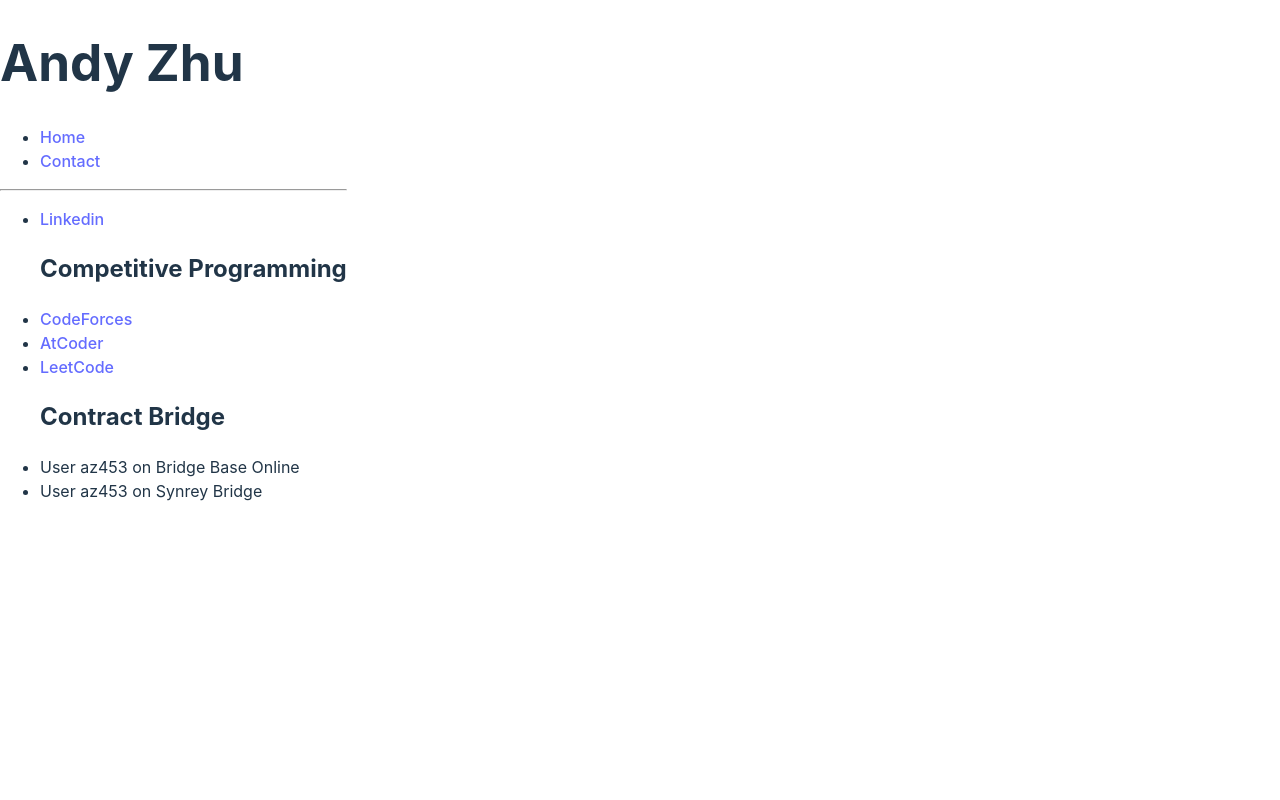
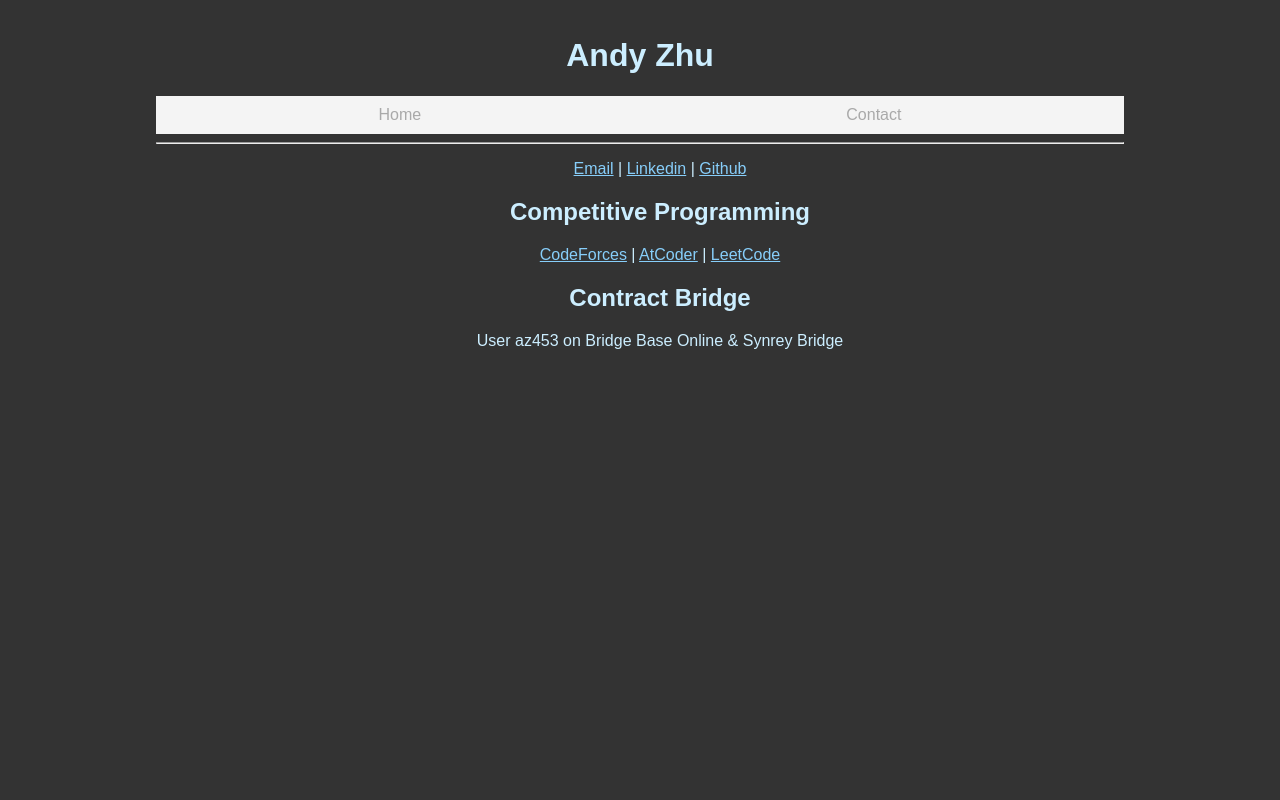
Before and after one commit to andyzhu23/andyzhu23.github.io, a React (Vite) app: page /Contact in a window 1280 px wide. Shown: the top 800 px of the page. Built offline with nearby package versions, Linux system fonts and the light colour scheme.

Commit message:
added some styles

```diff
--- a/src/Contact.tsx
+++ b/src/Contact.tsx
@@ -3,16 +3,23 @@
 const Home: React.FC = () => {
     return (
         <>
-        <ul>
-            <li><a href="https://www.linkedin.com/in/andy-zhu-92409323b/">Linkedin</a></li>
+        <ul style={{ textAlign: "center" }}>
+            <span>
+                <a href="andy.zheyuan.zhu@gmail.com" style={{color: "lightskyblue"}}>Email</a>
+                <span> | </span>
+                <a href="https://www.linkedin.com/in/andy-zhu-92409323b/" style={{color: "lightskyblue"}}>Linkedin</a>
+                <span> | </span>
+                <a href="https://github.com/andyzhu23" style={{color: "lightskyblue"}}>Github</a>
+            </span>
 
         <h2>Competitive Programming</h2>
-            <li><a href="https://codeforces.com/">CodeForces</a></li>
-            <li><a href="https://atcoder.jp/users/Wizard_of_Orz">AtCoder</a></li>
-            <li><a href="https://leetcode.com/u/Wizard_of_Orz/">LeetCode</a></li>
+            <a href="https://codeforces.com/" style={{color: "lightskyblue"}}>CodeForces</a>
+            <span> | </span>
+            <a href="https://atcoder.jp/users/Wizard_of_Orz" style={{color: "lightskyblue"}}>AtCoder</a>
+            <span> | </span>
+            <a href="https://leetcode.com/u/Wizard_of_Orz/" style={{color: "lightskyblue"}}>LeetCode</a>
         <h2>Contract Bridge</h2>
-            <li>User az453 on Bridge Base Online</li>
-            <li>User az453 on Synrey Bridge</li>
+            <span>User az453 on Bridge Base Online & Synrey Bridge</span>
         </ul>
         </>
     );
--- a/src/Header.tsx
+++ b/src/Header.tsx
@@ -4,13 +4,11 @@ import "./index.css"
 const Header: React.FC = () => {
 
     return (
-        <header>
+        <header style={{ textAlign: "center" }}>
             <h1>Andy Zhu</h1>
-            <nav>
-                <ul>
-                    <li><a href = "/" className="Header">Home</a></li>
-                    <li><a href = "/Contact" className="Header">Contact</a></li>
-                </ul>
+            <nav className="navbar">
+                    <a href = "/" className="Header" style={{color: "darkgray"}}>Home</a>
+                    <a href = "/Contact" className="Header" style={{color: "darkgray"}}>Contact</a>
             </nav>
             <hr></hr>
         </header>
--- a/src/Home.tsx
+++ b/src/Home.tsx
@@ -3,9 +3,9 @@
 const Home: React.FC = () => {
     return (
         <>
-        <p>
-        Hello, Welcome to Andy's personal website. I am an undergrad at University of Cambridge studying the Computer Science Tripos.
-        </p>
+            <p style={{ textAlign: "center" }}>
+                Hello, Welcome to Andy's personal website. I am an undergrad at University of Cambridge studying the Computer Science Tripos.
+            </p>
         </>
     );
 };
--- a/src/index.css
+++ b/src/index.css
@@ -4,71 +4,159 @@ Footer {
   text-align: center;
 }
 
-:root {
-  font-family: Inter, system-ui, Avenir, Helvetica, Arial, sans-serif;
-  line-height: 1.5;
-  font-weight: 400;
-
-  color-scheme: light dark;
-  color: rgba(255, 255, 255, 0.87);
-  background-color: #242424;
-
-  font-synthesis: none;
-  text-rendering: optimizeLegibility;
-  -webkit-font-smoothing: antialiased;
-  -moz-osx-font-smoothing: grayscale;
+/* styles.css */
+.navbar {
+  display: flex;
+  justify-content: space-around;
+  align-items: center;
+  padding: 10px;
+  background-color: #f4f4f4;
 }
 
-a {
-  font-weight: 500;
-  color: #646cff;
-  text-decoration: inherit;
+.navbar a {
+  text-decoration: none;
+  color: #333;
+  padding: 0 10px;
 }
-a:hover {
-  color: #535bf2;
+
+
+* {
+  font-family: Arial, Helvetica, sans-serif;
+  box-sizing: border-box;
 }
 
 body {
-  margin: 0;
-  display: flex;
-  place-items: center;
-  min-width: 320px;
-  min-height: 100vh;
+  background: #333;
+  color: hsl(200, 100%, 90%);
+  max-width: 1000px;
+  padding: 1rem;
+  margin: 0 auto;
 }
 
-h1 {
-  font-size: 3.2em;
-  line-height: 1.1;
+.new-item-form {
+  display: flex;
+  flex-direction: column;
+  gap: 0.5rem;
 }
 
-button {
-  border-radius: 8px;
-  border: 1px solid transparent;
-  padding: 0.6em 1.2em;
-  font-size: 1em;
-  font-weight: 500;
-  font-family: inherit;
-  background-color: #1a1a1a;
-  cursor: pointer;
-  transition: border-color 0.25s;
-}
-button:hover {
-  border-color: #646cff;
-}
-button:focus,
-button:focus-visible {
-  outline: 4px auto -webkit-focus-ring-color;
+.form-row {
+  display: flex;
+  flex-direction: column;
+  gap: 0.1rem;
 }
 
-@media (prefers-color-scheme: light) {
-  :root {
-    color: #213547;
-    background-color: #ffffff;
-  }
-  a:hover {
-    color: #747bff;
-  }
-  button {
-    background-color: #f9f9f9;
-  }
+.btn {
+  background: hsl(200, 100%, 50%, 0.1);
+  border: 1px solid hsl(200, 100%, 50%);
+  color: hsl(200, 100%, 50%);
+  padding: 0.25em 0.5em;
+  border-radius: 0.25em;
+  cursor: pointer;
+  outline: none;
 }
+
+.btn:hover,
+.btn:focus-visible {
+  background: hsl(200, 100%, 50%, 0.2);
+}
+
+.btn.btn-danger {
+  background: hsl(0, 100%, 40%, 0.1);
+  border: 1px solid hsl(0, 100%, 40%);
+  color: hsl(0, 100%, 40%);
+}
+
+.btn.btn-danger:hover,
+.btn.btn-danger:focus-visible {
+  background: hsl(0, 100%, 40%, 0.2);
+}
+
+.new-item-form input {
+  outline: none;
+  border: 1px solid hsl(200, 100%, 40%);
+  background: hsl(200, 100%, 30%);
+  border-radius: 0.25em;
+  padding: 0.25em 0.5em;
+  color: hsl(200, 100%, 90%);
+}
+
+.new-item-form input:focus {
+  border: 1px solid hsl(200, 100%, 70%);
+}
+
+.header {
+  font-size: 1.5rem;
+  margin-top: 1.5rem;
+  margin-bottom: 0.5rem;
+}
+
+.list {
+  margin: 0;
+  padding: 0;
+  margin-left: 1rem;
+  list-style: none;
+}
+
+.list li:has(input:checked) label {
+  color: hsl(200, 20%, 40%);
+}
+
+.list {
+  display: flex;
+  flex-direction: column;
+  gap: 0.3rem;
+}
+
+.list li {
+  display: flex;
+  gap: 0.5rem;
+  align-items: center;
+}
+
+.list li label {
+  display: flex;
+  gap: 0.25rem;
+  cursor: pointer;
+  align-items: center;
+}
+
+.list li:has(input:focus-visible) label {
+  outline: 1px solid hsl(200, 100%, 50%);
+}
+
+.list li input {
+  outline: none;
+  width: 0;
+  height: 0;
+  appearance: none;
+  pointer-events: none;
+  position: absolute;
+}
+
+.list li label::before {
+  content: "";
+  display: block;
+  width: 0.9rem;
+  height: 0.9rem;
+  background: hsl(200, 100%, 90%);
+  border-radius: 0.25em;
+  display: flex;
+  justify-content: center;
+  align-items: center;
+}
+
+.list li label:hover::before {
+  background: hsl(200, 100%, 80%);
+}
+
+.list li:has(input:checked) label::before {
+  content: "✔";
+  background: hsl(200, 100%, 40%);
+  color: hsl(200, 100%, 90%);
+  font-size: 0.75rem;
+  font-weight: bold;
+}
+
+.list li:has(input:checked) label:hover::before {
+  background: hsl(200, 100%, 30%);
+}
```
